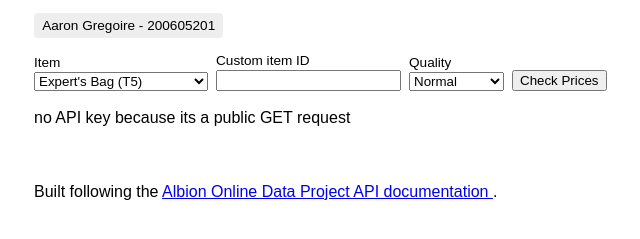
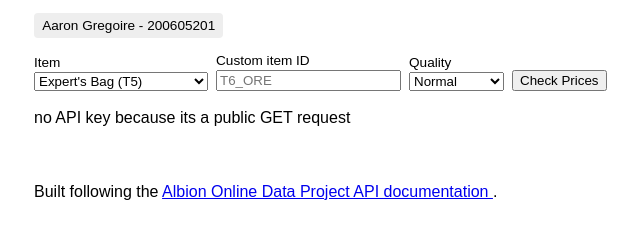
Before and after one commit to Aaron-Gregoire/26S-JavaScript-01-Week09, a plain HTML site: page Assignment3/index.html in a window 1280 px wide. Shown: the part 137-376 px from the top of the page, 286-926 px from the left. Drawn offline with Linux system fonts and the light colour scheme.

Commit message:
changed placeholder to ore instead of the firestaff

```diff
--- a/Assignment3/index.html
+++ b/Assignment3/index.html
@@ -35,7 +35,7 @@
 
       <div class="field" id="custom-field" hidden>
         <label for="item-custom">Custom item ID</label>
-        <input type="text" id="item-custom"/>
+        <input type="text" id="item-custom" placeholder="T6_ORE"/>
       </div>
 
       <div class="field">
```
